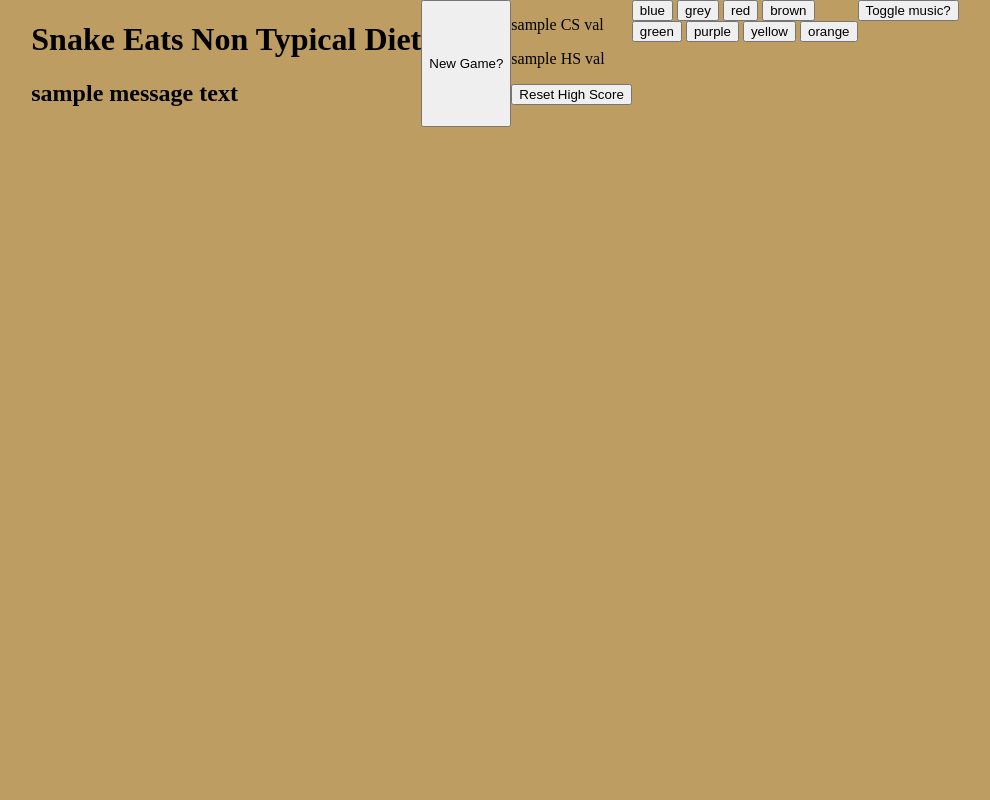
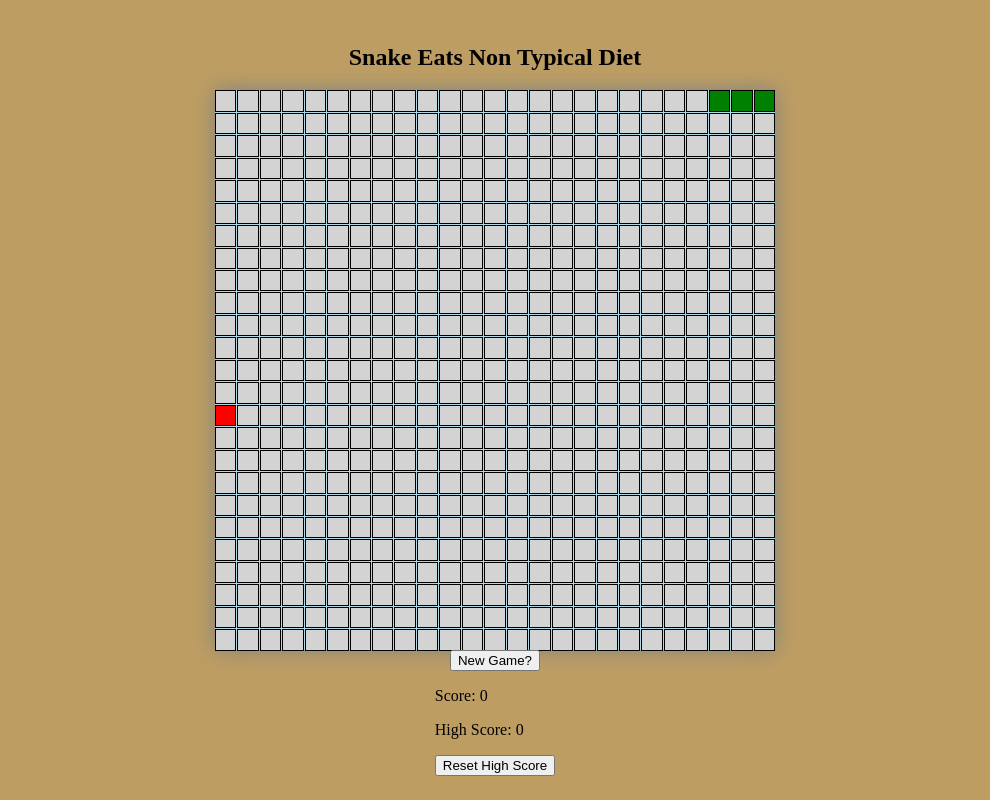
Before and after one commit to rahnajacob/snake-game, a plain HTML site: page code/index.html in a window 1280 px wide. Shown: the whole page, without its empty margins (145-1135 px from the left). Drawn offline with Linux system fonts and the light colour scheme.

Commit message:
completed game functionality/debugging, styling left

```diff
--- a/code/app.js
+++ b/code/app.js
@@ -34,17 +34,19 @@ const snakeInit = [2, 1, 0];
 
 let gameOver = false;
 
-let snake = [snakeInit];
+let snake = [...snakeInit];
 
 let fruit = Math.floor(Math.random() * totalCellCount);
 
 let snakeDirection = 1;
 
-let intervalTime = 50;
+let intervalTime = 200;
+
+let gameInterval
 
 let currentScore = 0;
 
-let highScore = localStorage.getItem("highScore") ? localStorage.getItem("highScore") : 0
+let highScore = localStorage.getItem("highScore") ? Number(localStorage.getItem("highScore")) : 0
 
 /*----- Cached Element References  -----*/
 
@@ -54,44 +56,117 @@ const currentScoreBoard = document.getElementById("currentScoreValue")
 
 const highScoreBoard = document.getElementById('highScoreValue')
 
-const gameOverMsg = document.getElementById("gameOver")
+const newGameButton = document.getElementById("gameResetBtn")
 
-const newGameButton = document.getElementById("gameResetBtn")
+const resetHighScoreButton = document.getElementById("highScoreResetBtn")
 
 /*-------------- Functions -------------*/
 
 function createGrid(){
     //render current grid, snake, fruit
+    grid.innerHTML = ''
+    const snakeSet = new Set(snake)
+  for (let i = 0; i < totalCellCount; i++) {
+    let cell = document.createElement('div')
+    cell.className = 'cell'
+    cell.setAttribute('data-index', i)
+    // cell.style.width = `${100/gridWidth}%`
+    // cell.style.height = `${100/gridHeight}%`
+
+    if (snakeSet.has(i)) {
+      cell.style.background = 'green'
+    } else if (fruit === i) {
+      cell.style.background = 'red'
+    }
+    grid.appendChild(cell);
+  }
+  currentScoreBoard.innerText = `Score: ${currentScore}`
+  highScoreBoard.innerText = `High Score: ${highScore}`
 }
-//createGrid()
 
 function init() {
     //initialise board, snake, snakeDir, fruit, score, gameOver states
+    snake = [...snakeInit]
+    snakeDirection = 1
+    fruit = Math.floor(Math.random() * totalCellCount)
+    currentScore = 0
+    gameOver = false
+    clearInterval(gameInterval)
+    createGrid()
+    gameInterval = setInterval(snakeMovement, intervalTime)
+
 }
 
-function snakeMovement(e){
-    //handle keypresses
-    //check for collisions
+function handleKeyPress(e){
+
+    if (e.key === 'ArrowRight' && snakeDirection !== -1) snakeDirection = 1
+    if (e.key === 'ArrowLeft' && snakeDirection !== 1) snakeDirection = -1
+    if (e.key === 'ArrowUp' && snakeDirection !== gridWidth) snakeDirection = -gridWidth
+    if (e.key === 'ArrowDown' && snakeDirection !== -gridWidth) snakeDirection = gridWidth
+}
+function snakeMovement(){
+    if (!gameOver){
+        updateSnake();
+    }
 }
 
 function updateSnake(){
     //update snake based on movement/fruit interactions
+    let newSnake = [...snake]
+    let head = newSnake[0] + snakeDirection
+
+    if (
+        (snakeDirection === -1 && newSnake[0] % gridWidth === 0) ||
+        (snakeDirection === 1 && newSnake[0] % gridWidth === gridWidth - 1) ||
+        (snakeDirection === -gridWidth && newSnake[0] < gridWidth) ||
+        (snakeDirection === gridWidth && newSnake[0] >= totalCellCount - gridWidth) ||
+        newSnake.includes(head)
+    ) {
+        gameOver = true
+        window.alert("Game over!")
+        clearInterval(gameInterval)
+        return;
+    }
+
+    newSnake.unshift(head)
+
+    // Check if snake eats the fruit
+    if (head === fruit) {
+        currentScore++
+        fruit = Math.floor(Math.random() * totalCellCount)
+    } else {
+        newSnake.pop()
+    }
+
+    snake = newSnake
+    createGrid()
+    updateHighScore()
 }
 
 function updateHighScore(){
     //updates highScore based on currentScore value
+    if (currentScore > highScore) {
+        highScore = currentScore
+        localStorage.setItem("highScore", highScore)
+        highScoreBoard.innerText = `High Score: ${highScore}`
+    }
 }
 
-function newGameButton(){
-    //resets board
+function resetHighScore(){
+    localStorage.removeItem("highScore")
+    highScore = 0
+    highScoreBoard.innerText = `High Score: ${highScore}`
 }
-/*----------- Event Listeners ----------*/
+// function newGameButton(){
+//     //resets board
+// }
+// /*----------- Event Listeners ----------*/
 
 newGameButton.addEventListener("click", init)
-document.addEventListener("keyup", snakeMovement)
+document.addEventListener("keydown", handleKeyPress)
+resetHighScoreButton.addEventListener("click", resetHighScore)
 
-
-
+init()
 
 
 
--- a/code/index.html
+++ b/code/index.html
@@ -10,25 +10,30 @@
 </head>
 
 <body>
+    <section id="grid-container">
     <div id="headerMessageText">
         <h1>Snake Eats Non Typical Diet</h1>
-        <h2 id="message">sample message text</h2>
     </div>
-    <section id="grid-container">
+
         <div id="grid">
         </div>
-    </section>
+
     <button id="gameResetBtn">New Game?</button>
     <section id="scores-container">
-        <div id=currentScoreValue>
-            <p>sample CS val</p>
+        <div>
+            <p id=currentScoreValue>sample CS val</p>
         </div>
-        <div id="highScoreValue">
-            <p>sample HS val</p>
+        <div>
+            <p id="highScoreValue">sample HS val</p>
             <button id="highScoreResetBtn">Reset High Score</button>
         </div>
     </section>
-    <section id="customise-container">
+    </section>
+
+
+    <!-- Below code left in for future additions -->
+
+    <!-- <section id="customise-container">
         <div id="snakeColours">
             <button id="snakeBlueBtn">blue</button>
             <button id="snakeGreyBtn">grey</button>
@@ -44,7 +49,7 @@
     </section>
     <div id="music-container">
         <button id="musicToggleBtn">Toggle music?</button>
-    </div>
+    </div> -->
 </body>
 
 </html>
--- a/code/style.css
+++ b/code/style.css
@@ -1,4 +1,52 @@
 * {
+    box-sizing: border-box;
+}
+
+body {
+    margin: 0;
+    background-color: rgb(189, 157, 98);
+    display: flex;
+    justify-content: center;
+    align-items: center;
+    height: 100vh;
+}
+
+#grid-container {
+    display: flex;
+    justify-content: center;
+    align-items: center;
+    flex-direction: column;
+}
+
+#grid {
+    display: grid;
+    grid-template-columns: repeat(25, 1fr);
+    grid-template-rows: repeat(25, 1fr);
+    /* width: 500px; */
+    height: 70vh;
+    aspect-ratio: 1;
+    grid-gap: 1px;
+    background-color: lightblue;
+    box-shadow: 0px 0px 20px 0px grey;
+}
+
+.cell {
+    background-color: lightgray;
+    border: 1px solid black;
+    aspect-ratio: 1; /* Ensure cells are square */
+    width:100%;
+    height:100%;
+}
+
+
+
+
+
+
+
+
+
+/* * {
     box-sizing: border-box;
 }
 
@@ -16,25 +64,45 @@ body {
     display: flex;
     align-content: center;
     justify-content: center;
-}
-.grid-container {
+} */
+/* .grid-container {
     min-height: 100vh;
+    max-width:50%;
     display: flex;
     justify-content: center;
     align-items: center;
-}
+} */
 
-.grid {
+/* .grid {
+    width: 100vmin;  /* Makes sure grid's width scales with viewport */
+    /*height: 100vmin; Makes sure grid's height scales with viewport */
+    /* max-width: 600px;
+    max-height: 600px;  */
+    /* box-shadow: 0px 0px 20px 0px grey;
+    background-color: lightblue;
+    display: grid;
+    grid-template-columns: repeat(25, 1fr);
+    grid-template-rows: repeat(25, 1fr);
+    grid-gap: 1px;
+} */
+
+/* .grid {
     width: 600px;
     height: 600px;
     box-shadow: 0px 0px 20px 0px grey;
     background-color: lightblue;
-    /* display: flex;
+    display: grid;
+    grid-template-columns: repeat(25, 1fr);
+    grid-template-rows: repeat(25, 1fr);
+    grid-gap: 1px;
     justify-content: center;
-    align-items: center; */
-}
+    align-items: center;
+} */
 
-.cell {
+/* .cell {
     border: 1px solid black;
     display: inline-block;
-}
+    /* width: 24px;
+    height: 24px; */
+   /* background-color: lightgray;
+} */
```
